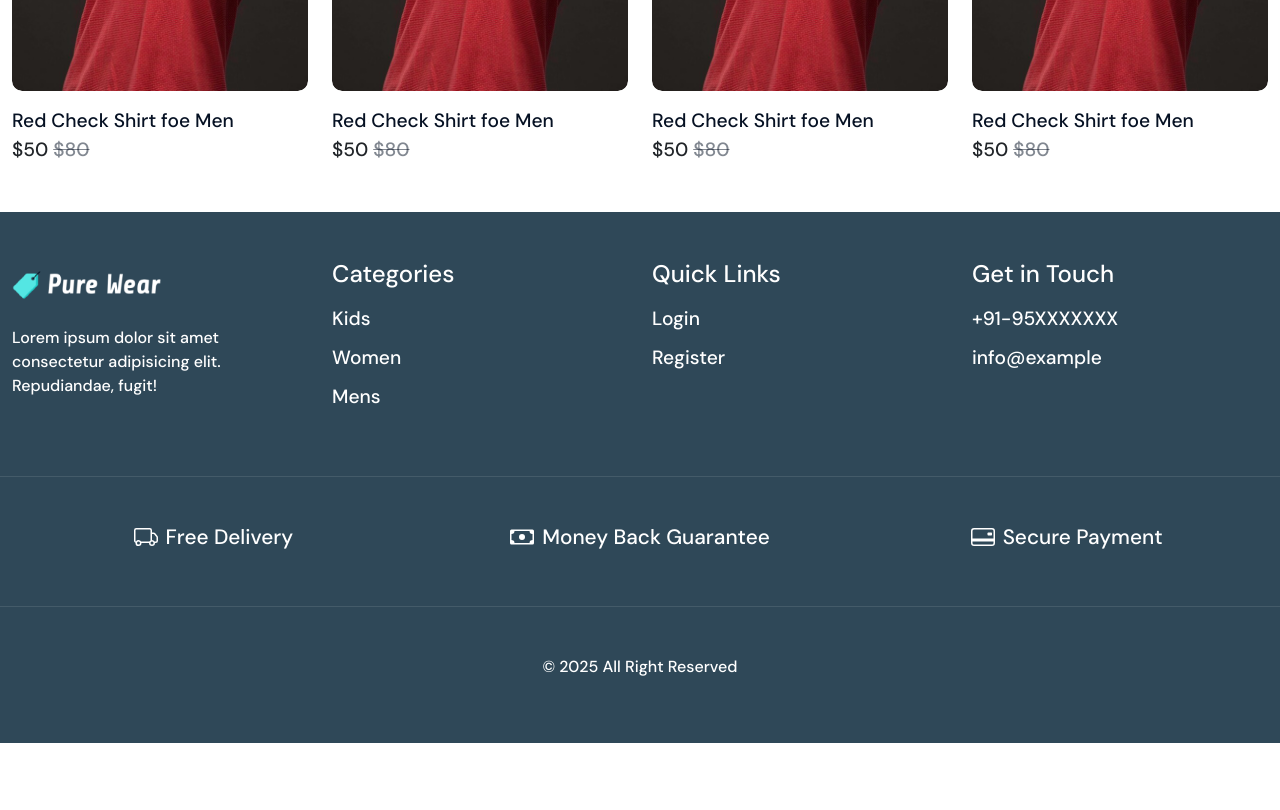
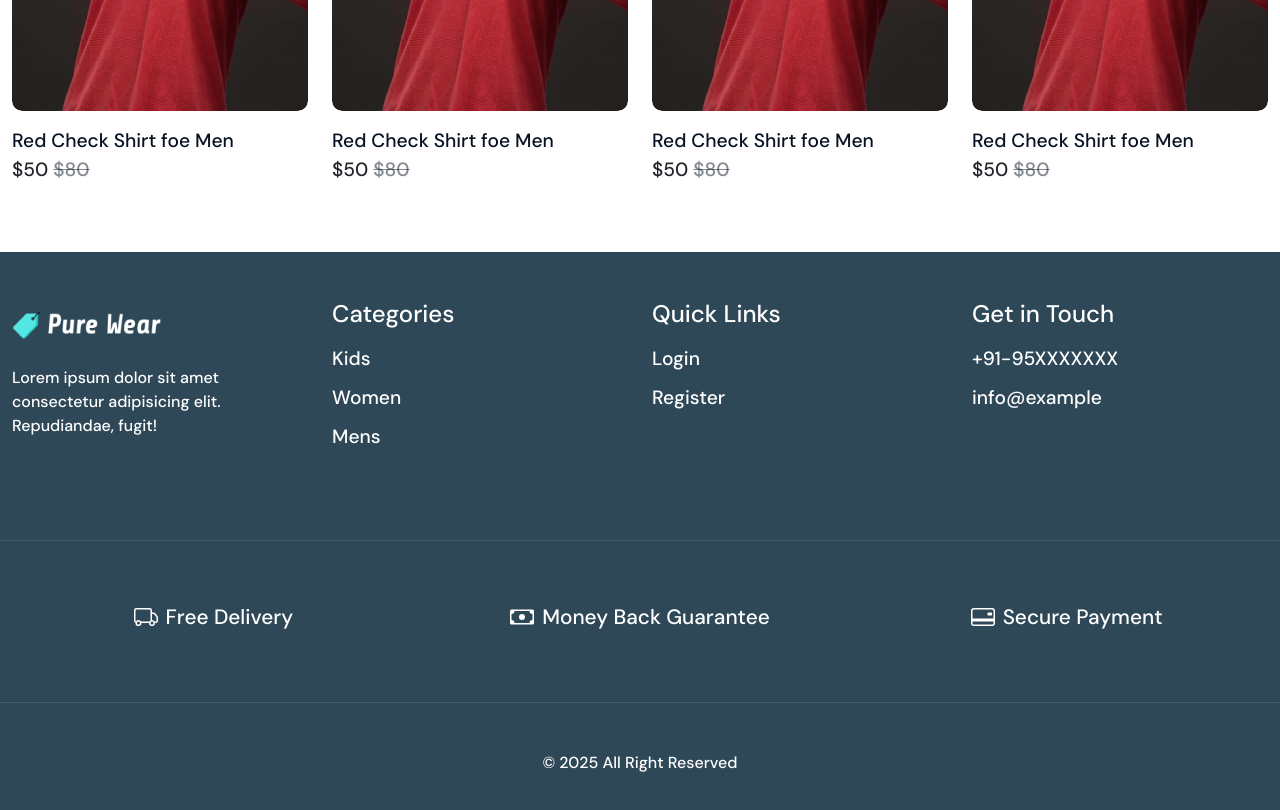
Before and after one commit to Tibro0/pura-wear, a React (Vite) app in the folder frontend/: page / in a window 1280 px wide. Shown: the part 2000-2810 px from the top of the page. Before the commit the page ends 2743 px from the top, so only its background shows below. Built offline with nearby package versions, Linux system fonts and the light colour scheme.

Commit message:
Frontend Home Page Responsive

```diff
--- a/frontend/src/assets/css/style.scss
+++ b/frontend/src/assets/css/style.scss
@@ -97,23 +97,23 @@
   }
 }
 
-footer{
+footer {
   background-color: $tertiary-color;
-  h2{
+  h2 {
     font-size: 1.5em;
   }
-  ul{
-    li{
+  ul {
+    li {
       margin-bottom: 10px;
-      a{
+      a {
         font-size: 1.2em;
         color: $primary-white;
       }
     }
   }
-  .spotlight{
-    border-top: 1px solid rgba($primary-white, 0.10);
-    border-bottom: 1px solid rgba($primary-white, 0.10);
+  .spotlight {
+    border-top: 1px solid rgba($primary-white, 0.1);
+    border-bottom: 1px solid rgba($primary-white, 0.1);
   }
 }
 
@@ -142,9 +142,9 @@
       transition: all 0.3s ease-out;
     }
   }
-  &:hover{
-    img{
-        scale: 1.2;
+  &:hover {
+    img {
+      scale: 1.2;
     }
   }
   .card-body {
@@ -152,11 +152,24 @@
     a {
       font-size: 1.2rem;
     }
-    .price{
-        font-size: 1.2rem;
-        span{
-            color: rgba($primary-black, 0.5);
-        }
+    .price {
+      font-size: 1.2rem;
+      padding-bottom: 20px;
+      span {
+        color: rgba($primary-black, 0.5);
+      }
     }
   }
 }
+
+@media (min-width: 200px) and (max-width: 768px) {
+  .section-1 {
+    .swiper {
+      .swiper-wrapper {
+        .swiper-slide {
+          height: 400px;
+        }
+      }
+    }
+  }
+}
--- a/frontend/src/components/Home.jsx
+++ b/frontend/src/components/Home.jsx
@@ -95,14 +95,14 @@
       <footer className="py-5 text-white">
         <div className="container">
           <div className="row mb-5">
-            <div className="col-md-3">
+            <div className="col-md-3 pb-4">
               <img src={LogoBlack} alt="" width={150} />
               <div className="pt-3 pe-5">
                 Lorem ipsum dolor sit amet consectetur adipisicing elit.
                 Repudiandae, fugit!
               </div>
             </div>
-            <div className="col-md-3">
+            <div className="col-md-3 pb-4">
               <h2 className="mb-3">Categories</h2>
               <ul>
                 <li>
@@ -116,7 +116,7 @@
                 </li>
               </ul>
             </div>
-            <div className="col-md-3">
+            <div className="col-md-3 pb-4">
               <h2 className="mb-3">Quick Links</h2>
               <ul>
                 <li>
@@ -142,20 +142,49 @@
 
           <div className="row spotlight py-5">
             <div className="col-md-4">
-              <div className="d-flex justify-content-center">
-                <svg xmlns="http://www.w3.org/2000/svg" width="24" height="24" fill="currentColor" class="bi bi-truck" viewBox="0 0 16 16"><path d="M0 3.5A1.5 1.5 0 0 1 1.5 2h9A1.5 1.5 0 0 1 12 3.5V5h1.02a1.5 1.5 0 0 1 1.17.563l1.481 1.85a1.5 1.5 0 0 1 .329.938V10.5a1.5 1.5 0 0 1-1.5 1.5H14a2 2 0 1 1-4 0H5a2 2 0 1 1-3.998-.085A1.5 1.5 0 0 1 0 10.5zm1.294 7.456A2 2 0 0 1 4.732 11h5.536a2 2 0 0 1 .732-.732V3.5a.5.5 0 0 0-.5-.5h-9a.5.5 0 0 0-.5.5v7a.5.5 0 0 0 .294.456M12 10a2 2 0 0 1 1.732 1h.768a.5.5 0 0 0 .5-.5V8.35a.5.5 0 0 0-.11-.312l-1.48-1.85A.5.5 0 0 0 13.02 6H12zm-9 1a1 1 0 1 0 0 2 1 1 0 0 0 0-2m9 0a1 1 0 1 0 0 2 1 1 0 0 0 0-2"></path></svg>
+              <div className="d-flex justify-content-center py-3">
+                <svg
+                  xmlns="http://www.w3.org/2000/svg"
+                  width="24"
+                  height="24"
+                  fill="currentColor"
+                  class="bi bi-truck"
+                  viewBox="0 0 16 16"
+                >
+                  <path d="M0 3.5A1.5 1.5 0 0 1 1.5 2h9A1.5 1.5 0 0 1 12 3.5V5h1.02a1.5 1.5 0 0 1 1.17.563l1.481 1.85a1.5 1.5 0 0 1 .329.938V10.5a1.5 1.5 0 0 1-1.5 1.5H14a2 2 0 1 1-4 0H5a2 2 0 1 1-3.998-.085A1.5 1.5 0 0 1 0 10.5zm1.294 7.456A2 2 0 0 1 4.732 11h5.536a2 2 0 0 1 .732-.732V3.5a.5.5 0 0 0-.5-.5h-9a.5.5 0 0 0-.5.5v7a.5.5 0 0 0 .294.456M12 10a2 2 0 0 1 1.732 1h.768a.5.5 0 0 0 .5-.5V8.35a.5.5 0 0 0-.11-.312l-1.48-1.85A.5.5 0 0 0 13.02 6H12zm-9 1a1 1 0 1 0 0 2 1 1 0 0 0 0-2m9 0a1 1 0 1 0 0 2 1 1 0 0 0 0-2"></path>
+                </svg>
                 <h3 className="ps-2">Free Delivery</h3>
               </div>
             </div>
             <div className="col-md-4">
-              <div className="d-flex justify-content-center">
-                <svg xmlns="http://www.w3.org/2000/svg" width="24" height="24" fill="currentColor" class="bi bi-cash" viewBox="0 0 16 16"><path d="M8 10a2 2 0 1 0 0-4 2 2 0 0 0 0 4"></path><path d="M0 4a1 1 0 0 1 1-1h14a1 1 0 0 1 1 1v8a1 1 0 0 1-1 1H1a1 1 0 0 1-1-1zm3 0a2 2 0 0 1-2 2v4a2 2 0 0 1 2 2h10a2 2 0 0 1 2-2V6a2 2 0 0 1-2-2z"></path></svg>
+              <div className="d-flex justify-content-center py-3">
+                <svg
+                  xmlns="http://www.w3.org/2000/svg"
+                  width="24"
+                  height="24"
+                  fill="currentColor"
+                  class="bi bi-cash"
+                  viewBox="0 0 16 16"
+                >
+                  <path d="M8 10a2 2 0 1 0 0-4 2 2 0 0 0 0 4"></path>
+                  <path d="M0 4a1 1 0 0 1 1-1h14a1 1 0 0 1 1 1v8a1 1 0 0 1-1 1H1a1 1 0 0 1-1-1zm3 0a2 2 0 0 1-2 2v4a2 2 0 0 1 2 2h10a2 2 0 0 1 2-2V6a2 2 0 0 1-2-2z"></path>
+                </svg>
                 <h3 className="ps-2">Money Back Guarantee</h3>
               </div>
             </div>
             <div className="col-md-4">
-              <div className="d-flex justify-content-center">
-                <svg xmlns="http://www.w3.org/2000/svg" width="24" height="24" fill="currentColor" class="bi bi-credit-card-2-back" viewBox="0 0 16 16"><path d="M11 5.5a.5.5 0 0 1 .5-.5h2a.5.5 0 0 1 .5.5v1a.5.5 0 0 1-.5.5h-2a.5.5 0 0 1-.5-.5z"></path><path d="M2 2a2 2 0 0 0-2 2v8a2 2 0 0 0 2 2h12a2 2 0 0 0 2-2V4a2 2 0 0 0-2-2zm13 2v5H1V4a1 1 0 0 1 1-1h12a1 1 0 0 1 1 1m-1 9H2a1 1 0 0 1-1-1v-1h14v1a1 1 0 0 1-1 1"></path></svg>
+              <div className="d-flex justify-content-center py-3">
+                <svg
+                  xmlns="http://www.w3.org/2000/svg"
+                  width="24"
+                  height="24"
+                  fill="currentColor"
+                  class="bi bi-credit-card-2-back"
+                  viewBox="0 0 16 16"
+                >
+                  <path d="M11 5.5a.5.5 0 0 1 .5-.5h2a.5.5 0 0 1 .5.5v1a.5.5 0 0 1-.5.5h-2a.5.5 0 0 1-.5-.5z"></path>
+                  <path d="M2 2a2 2 0 0 0-2 2v8a2 2 0 0 0 2 2h12a2 2 0 0 0 2-2V4a2 2 0 0 0-2-2zm13 2v5H1V4a1 1 0 0 1 1-1h12a1 1 0 0 1 1 1m-1 9H2a1 1 0 0 1-1-1v-1h14v1a1 1 0 0 1-1 1"></path>
+                </svg>
                 <h3 className="ps-2">Secure Payment</h3>
               </div>
             </div>
@@ -166,7 +195,6 @@
               <p>&copy; 2025 All Right Reserved</p>
             </div>
           </div>
-
         </div>
       </footer>
     </>
--- a/frontend/src/components/common/FeaturedProducts.jsx
+++ b/frontend/src/components/common/FeaturedProducts.jsx
@@ -7,7 +7,7 @@
       <div className="container">
         <h2>Featured Products</h2>
         <div className="row mt-4">
-          <div className="col-md-3">
+          <div className="col-md-3 col-6">
             <div className="product card border-0">
               <div className="card-img">
                 <img src={ProductImg} alt="" className="w-100" />
@@ -20,7 +20,7 @@
               </div>
             </div>
           </div>
-          <div className="col-md-3">
+          <div className="col-md-3 col-6">
             <div className="product card border-0">
               <div className="card-img">
                 <img src={ProductImg} alt="" className="w-100" />
@@ -33,7 +33,7 @@
               </div>
             </div>
           </div>
-          <div className="col-md-3">
+          <div className="col-md-3 col-6">
             <div className="product card border-0">
               <div className="card-img">
                 <img src={ProductImg} alt="" className="w-100" />
@@ -46,7 +46,7 @@
               </div>
             </div>
           </div>
-          <div className="col-md-3">
+          <div className="col-md-3 col-6">
             <div className="product card border-0">
               <div className="card-img">
                 <img src={ProductImg} alt="" className="w-100" />
--- a/frontend/src/components/common/LatestProducts.jsx
+++ b/frontend/src/components/common/LatestProducts.jsx
@@ -7,7 +7,7 @@
       <div className="container">
         <h2>New Arrivals</h2>
         <div className="row mt-4">
-          <div className="col-md-3">
+          <div className="col-md-3 col-6">
             <div className="product card border-0">
               <div className="card-img">
                 <img src={ProductImg} alt="" className="w-100" />
@@ -20,7 +20,7 @@
               </div>
             </div>
           </div>
-          <div className="col-md-3">
+          <div className="col-md-3 col-6">
             <div className="product card border-0">
               <div className="card-img">
                 <img src={ProductImg} alt="" className="w-100" />
@@ -33,7 +33,7 @@
               </div>
             </div>
           </div>
-          <div className="col-md-3">
+          <div className="col-md-3 col-6">
             <div className="product card border-0">
               <div className="card-img">
                 <img src={ProductImg} alt="" className="w-100" />
@@ -46,7 +46,7 @@
               </div>
             </div>
           </div>
-          <div className="col-md-3">
+          <div className="col-md-3 col-6">
             <div className="product card border-0">
               <div className="card-img">
                 <img src={ProductImg} alt="" className="w-100" />
```
Lines whose indentation alone changed are shown as unchanged.
